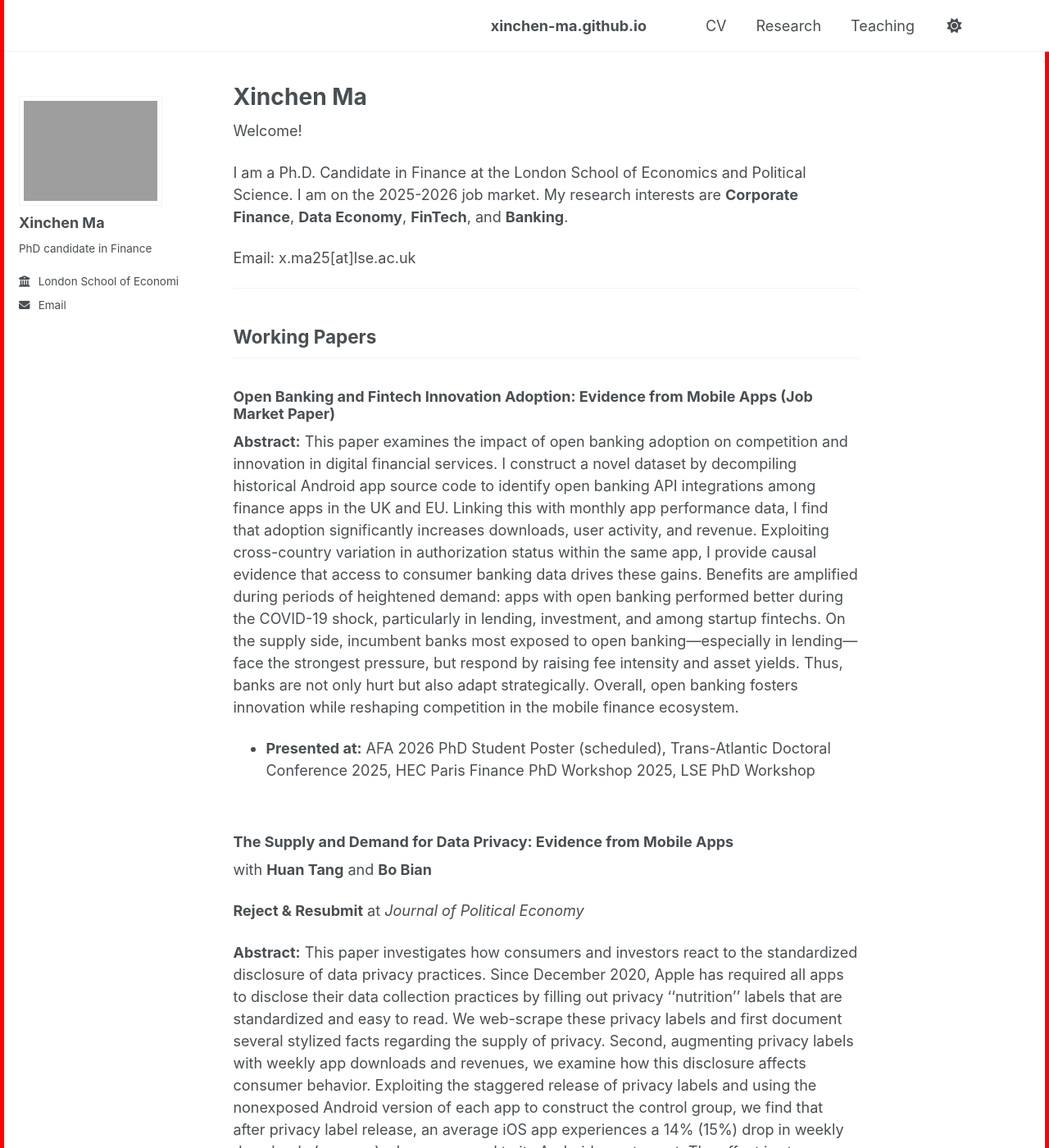
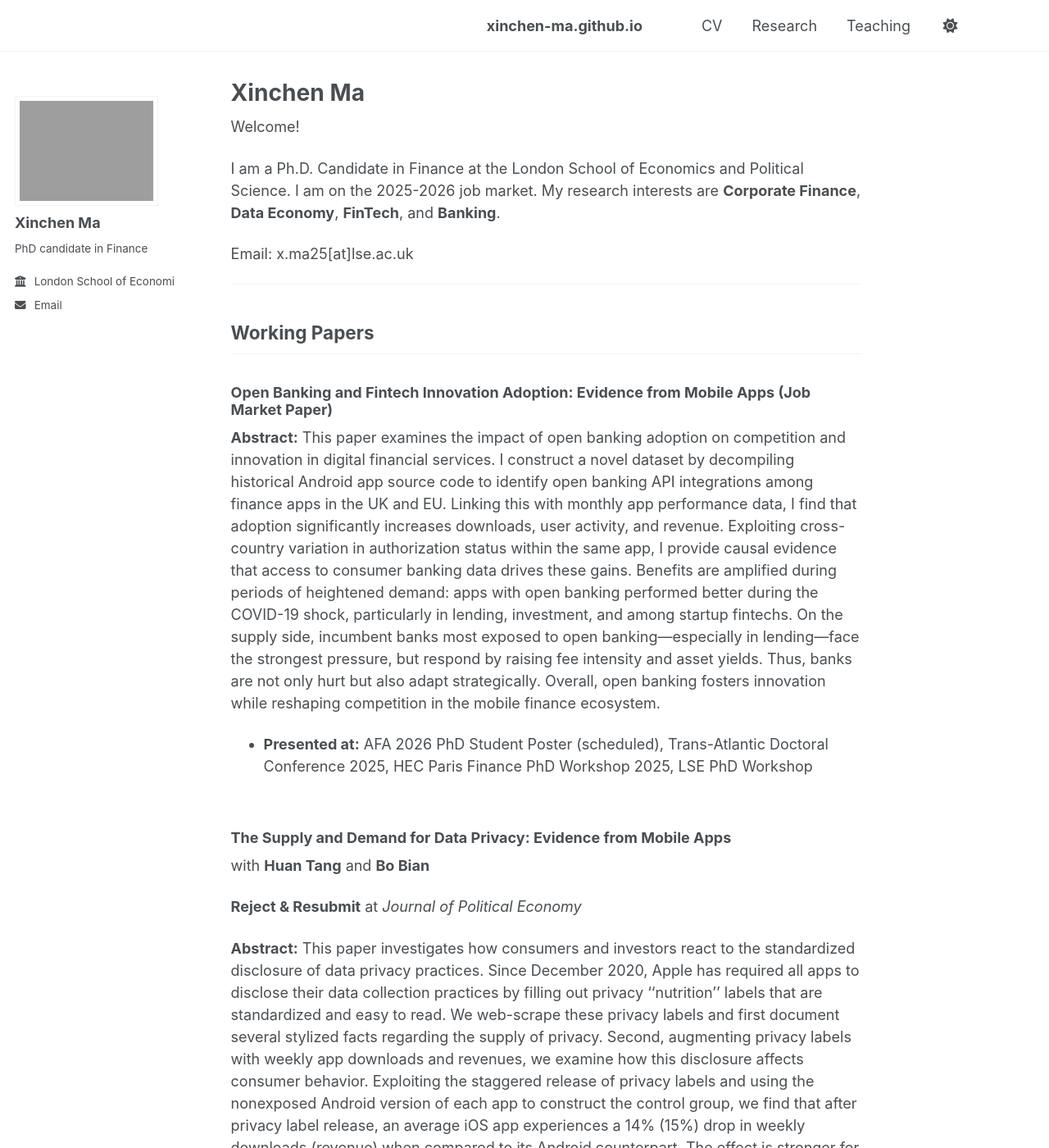
Before and after one commit to xinchen-ma/xinchen-ma.github.io, a Jekyll site: the page built from index.md, in a window 1280 px wide and 1400 px high. Shown: the whole window at 82% size. Built offline with Jekyll 4.4.1, drawn with Linux system fonts in a browser that asks for light colours; a script that is not in the unit is left out.

Commit message:
Update custom.css

```diff
--- a/assets/css/custom.css
+++ b/assets/css/custom.css
@@ -31,9 +31,3 @@
 .page__content table {
   max-width: 100%;
 }
-
-.layout--single .page--wide .page__inner-wrap { max-width: 1100px; }
-.layout--single .page--full .page__inner-wrap { max-width: 1200px; }
-
-
-body { border: 5px solid red !important; }
```
